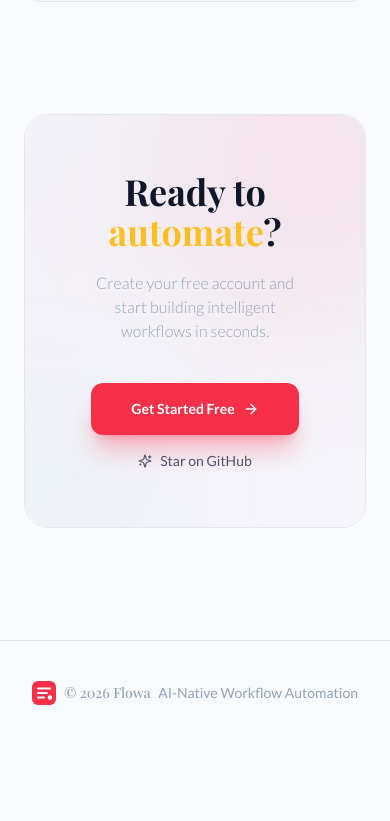
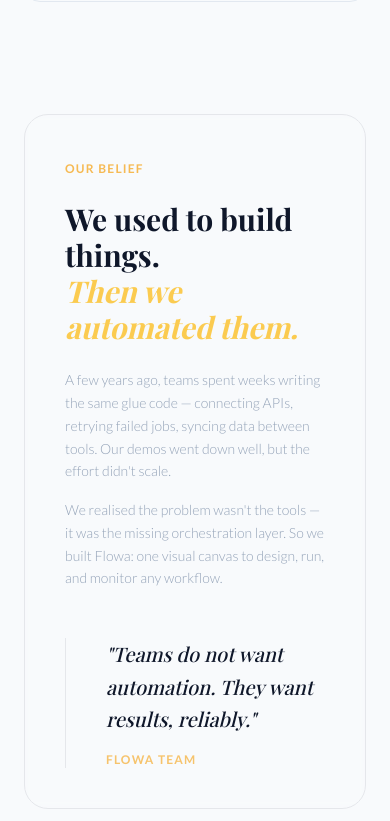
Before and after one commit to shawaizsher/flowmation, a React (Vite) app in the folder frontend/: page / in a window 390 px wide. Shown: the part 8403-9224 px from the top of the page. Before the commit the page ends 9148 px from the top, so only its background shows below. Built offline with nearby package versions, Linux system fonts and the light colour scheme.

Commit message:
frontend: add manifesto quote section inspired by reference website

```diff
--- a/frontend/src/pages/LandingPage.tsx
+++ b/frontend/src/pages/LandingPage.tsx
@@ -693,6 +693,31 @@ export default function LandingPage() {
         </div>
       </section>
 
+      {/* ── Quote / Manifesto section ── */}
+      <section className="relative z-10 max-w-5xl mx-auto px-6 pb-20">
+        <div className="grid grid-cols-1 md:grid-cols-2 gap-12 items-center border border-surface-border/50 rounded-3xl p-10 md:p-14 bg-surface-card/30 backdrop-blur-sm">
+          <div>
+            <span className="inline-block text-xs font-semibold uppercase tracking-widest text-amber-500/70 mb-6">Our Belief</span>
+            <h2 className="font-display text-3xl md:text-4xl font-bold leading-[1.2] mb-6">
+              We used to build things.<br />
+              <span className="italic text-amber-400/80">Then we automated them.</span>
+            </h2>
+            <p className="text-foreground-muted font-body font-light leading-relaxed text-sm mb-4">
+              A few years ago, teams spent weeks writing the same glue code — connecting APIs, retrying failed jobs, syncing data between tools. Our demos went down well, but the effort didn't scale.
+            </p>
+            <p className="text-foreground-muted font-body font-light leading-relaxed text-sm">
+              We realised the problem wasn't the tools — it was the missing orchestration layer. So we built Flowa: one visual canvas to design, run, and monitor any workflow.
+            </p>
+          </div>
+          <div className="border-l border-surface-border/60 pl-10">
+            <blockquote className="font-display text-xl md:text-2xl italic font-medium leading-relaxed text-foreground/80 mb-4">
+              "Teams do not want automation. They want results, reliably."
+            </blockquote>
+            <p className="text-xs uppercase tracking-widest text-amber-500/60 font-semibold">Flowa Team</p>
+          </div>
+        </div>
+      </section>
+
       {/* ── CTA Section ── */}
       <section ref={ctaObs.ref} className="relative z-10 max-w-4xl mx-auto px-6 pb-28 text-center">
         <div className={`rounded-3xl p-14 relative overflow-hidden border border-surface-border bg-surface-card transition-all duration-1000 ${ctaObs.inView ? 'opacity-100 translate-y-0' : 'opacity-0 translate-y-10'}`}>
```
